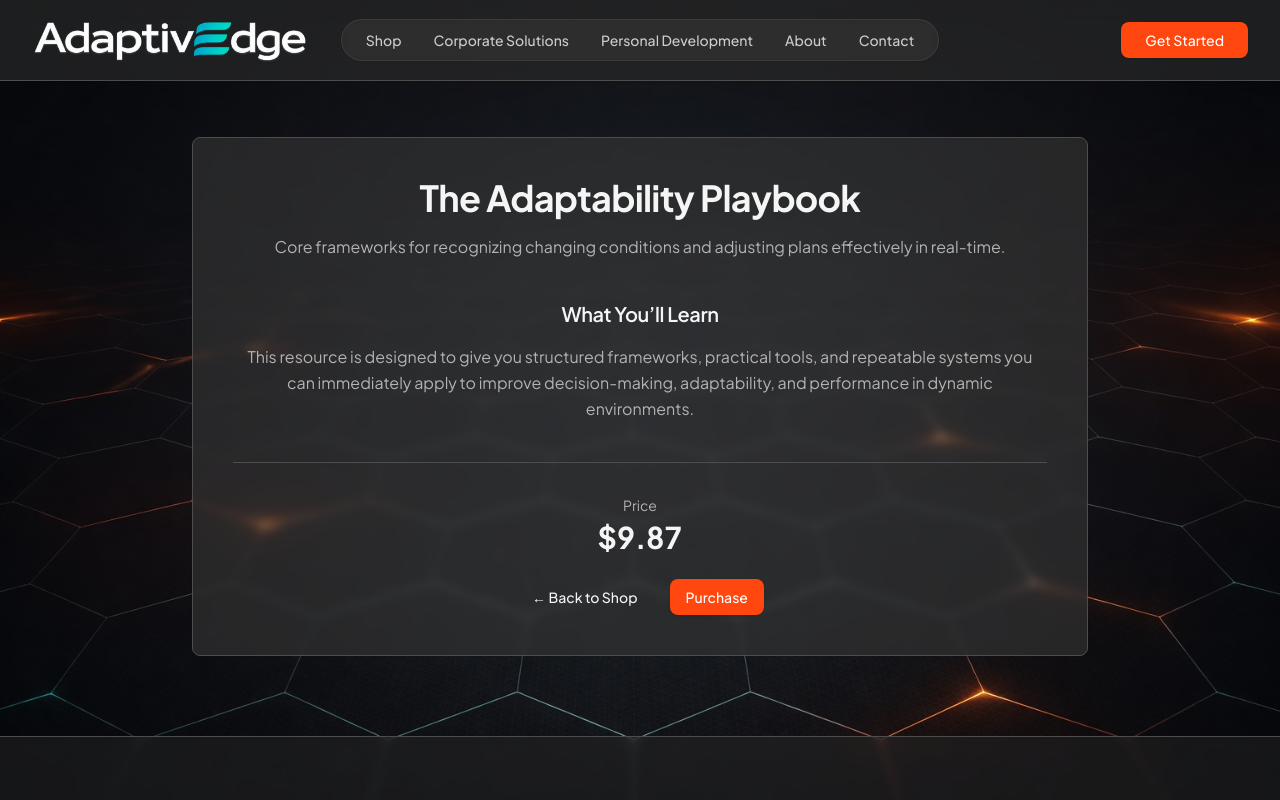
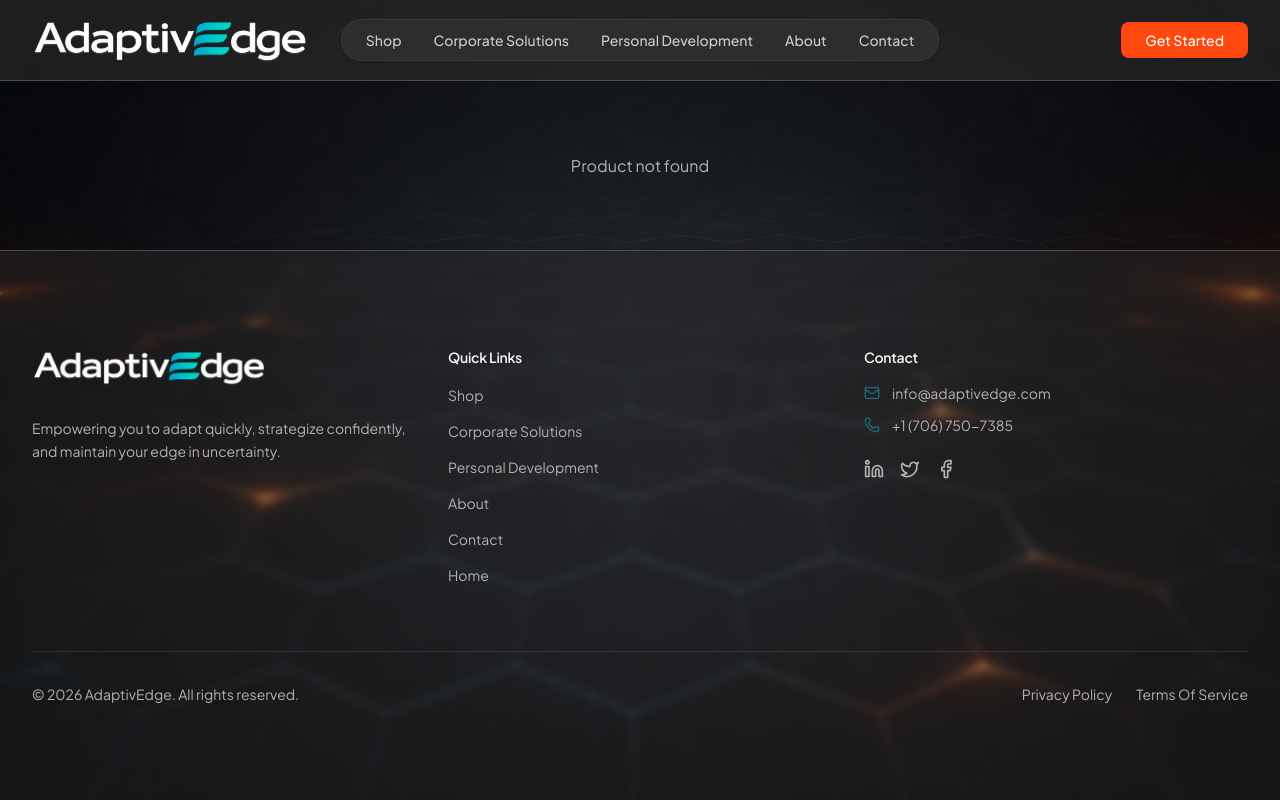
Before and after one commit to erikscomputers/adaptiveEDGE-site, a React (Vite) app: page /product/1 in a window 1280 px wide. Shown: the top 800 px of the page. Built offline with nearby package versions, Linux system fonts and the light colour scheme; the HTML template or start-up script is replaced by a standard one.

Commit message:
products update

```diff
--- a/src/App.jsx
+++ b/src/App.jsx
@@ -29,7 +29,7 @@ function App() {
           <Route path="/shop" element={<ShopPage />} />
 
           {/* ✅ ADD THIS ROUTE */}
-          <Route path="/product/:id" element={<ProductPage />} />
+          <Route path="/product/:slug" element={<ProductPage />} />
 
           <Route path="/contact" element={<ContactPage />} />
           <Route path="/privacy-policy" element={<PrivacyPolicyPage />} />
--- a/src/data/products.js
+++ b/src/data/products.js
@@ -3,6 +3,7 @@ import { BookOpen, FileText, Briefcase, ShieldAlert, Users, Plane, Target } from
 export const products = [
   {
     id: 1,
+    slug: 'adaptability-playbook',
     title: 'The Adaptability Playbook',
     description: 'Core frameworks for recognizing changing conditions and adjusting plans effectively in real-time.',
     category: 'Guide',
@@ -11,6 +12,7 @@ export const products = [
   },
   {
     id: 2,
+    slug: 'executive-resilience-handbook',
     title: 'Executive Resilience Handbook',
     description: 'Advanced strategies for leaders to maintain clarity and performance under extreme pressure.',
     category: 'Handbook',
@@ -19,6 +21,7 @@ export const products = [
   },
   {
     id: 3,
+    slug: 'decision-making-in-uncertainty',
     title: 'Decision-Making in Uncertainty',
     description: 'A structured approach to minimizing errors and increasing confidence in high-stakes situations.',
     category: 'Guide',
@@ -27,6 +30,7 @@ export const products = [
   },
   {
     id: 4,
+    slug: 'remote-work-optimization-manual',
     title: 'Remote Work Optimization Manual',
     description: 'Systems and practices for distributed teams to maintain peak productivity and communication.',
     category: 'Manual',
@@ -35,6 +39,7 @@ export const products = [
   },
   {
     id: 5,
+    slug: 'crisis-response-framework',
     title: 'Crisis Response Framework',
     description: 'Step-by-step protocols for stabilizing operations and recovering quickly from unexpected disruptions.',
     category: 'Guide',
@@ -43,6 +48,7 @@ export const products = [
   },
   {
     id: 6,
+    slug: 'team-resilience-workbook',
     title: 'Team Resilience Workbook',
     description: 'Interactive exercises to build collective problem-solving capabilities and psychological safety.',
     category: 'Workbook',
@@ -51,6 +57,7 @@ export const products = [
   },
   {
     id: 7,
+    slug: 'travel-performance-strategies',
     title: 'Travel Performance Strategies',
     description: 'Tactics for maintaining energy, focus, and routine while working across multiple time zones.',
     category: 'Guide',
@@ -59,6 +66,7 @@ export const products = [
   },
   {
     id: 8,
+    slug: 'scenario-planning-toolkit',
     title: 'Scenario Planning Toolkit',
     description: 'Templates and methodologies for anticipating future challenges and preparing strategic responses.',
     category: 'Toolkit',
--- a/src/pages/products/ProductPage.jsx
+++ b/src/pages/products/ProductPage.jsx
@@ -11,10 +11,10 @@ import { Button } from '@/components/ui/button';
 import { products } from '@/data/products';
 
 const ProductPage = () => {
-  const { id } = useParams();
-  const navigate = useNavigate();
+  const { slug } = useParams();
+const navigate = useNavigate();
 
-  const product = products.find((p) => p.id === Number(id));
+const product = products.find((p) => p.slug === slug);
 
   if (!product) {
     return (
```
